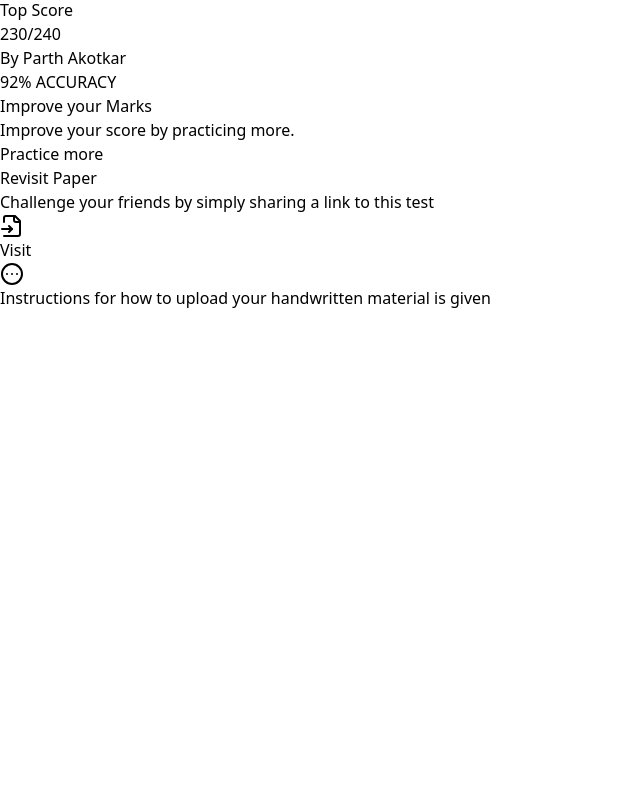
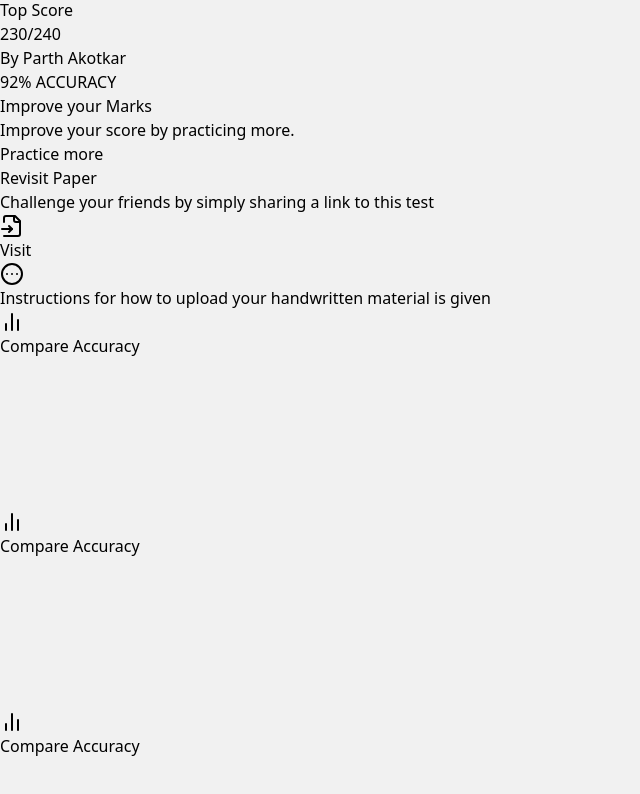
Before and after one commit to itsrajcode/assign-project, a React (Vite) app: page / in a window 1280 px wide. Shown: the part 5799-6593 px from the top of the page, without its empty margins (0-640 px from the left). Before the commit the page ends 6109 px from the top, so only its background shows below. Built offline with nearby package versions, Linux system fonts and the light colour scheme.

Commit message:
Fix: style fixed

```diff
--- a/src/App.jsx
+++ b/src/App.jsx
@@ -1,16 +1,22 @@
-import React from 'react'
-import Header from './components/Header'
-import ResultCard from './components/ResultCard'
+import React from "react";
+import Header from "./components/Header";
+import ResultCard from "./components/ResultCard";
+import CompareAccuracy from "./components/CompareAccuracy";
 
 function App() {
   return (
     <div>
       <Header />
-      <div className='p-5'>
+      <div className="p-5 flex">
         <ResultCard />
+        <div className="flex flex-row gap-4">
+          <CompareAccuracy />
+          <CompareAccuracy />
+          <CompareAccuracy />
+        </div>
       </div>
     </div>
-  )
+  );
 }
 
-export default App
+export default App;
--- /dev/null
+++ b/src/components/CompareAccuracy.jsx
@@ -0,0 +1,18 @@
+import React from 'react';
+import { BarChart2 } from 'lucide-react';
+
+const CompareAccuracy = () => {
+  return (
+    <div
+      className="p-4 rounded-lg bg-white shadow-sm border border-gray-200"
+      style={{ height: '200px', width: '300px' }}
+    >
+      <div className="flex items-center gap-2 text-gray-500">
+        <BarChart2 className="w-5 h-5" />
+        <span className="text-sm">Compare Accuracy</span>
+      </div>
+    </div>
+  );
+};
+
+export default CompareAccuracy;
--- a/src/index.css
+++ b/src/index.css
@@ -1,3 +1,7 @@
 @tailwind base;
 @tailwind components;
 @tailwind utilities;
+
+body {
+    background: #f1f1f1;
+}
```
Also changed, not shown: src/components/Improvements.jsx (added).
